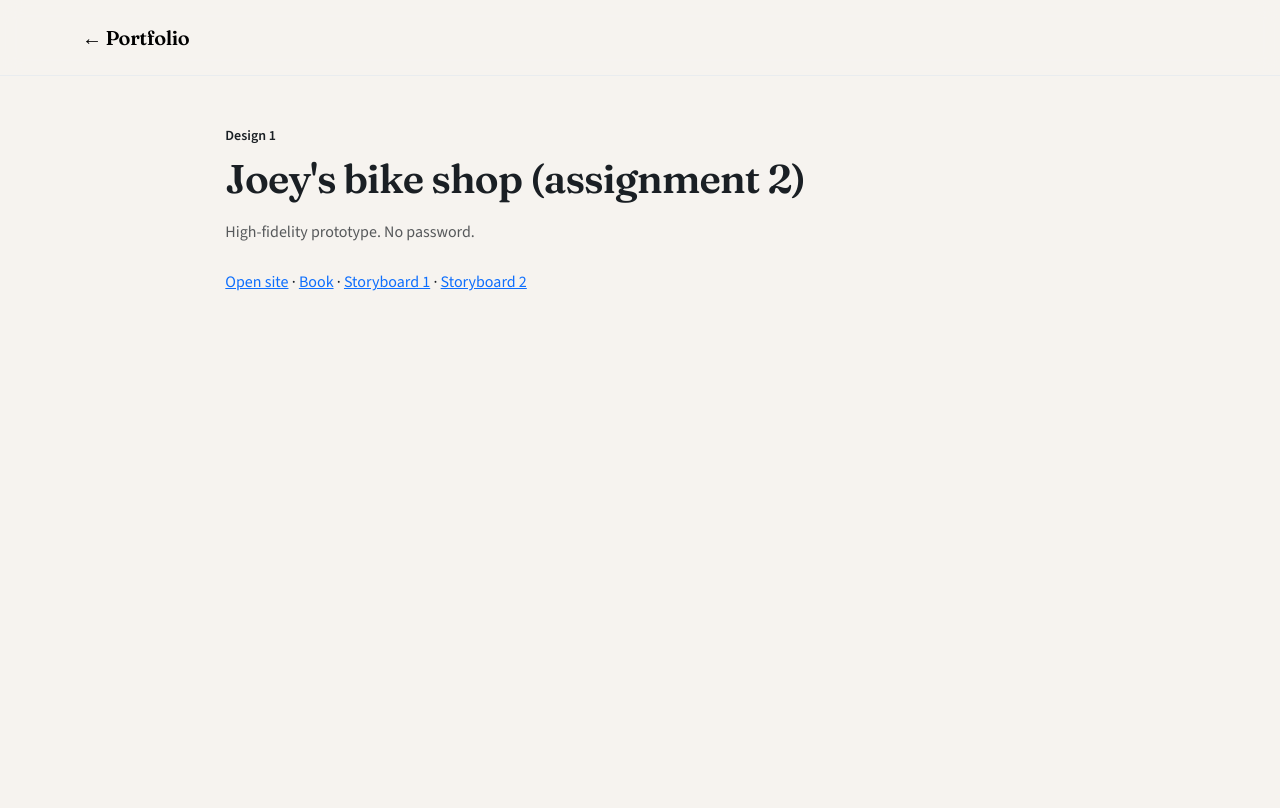
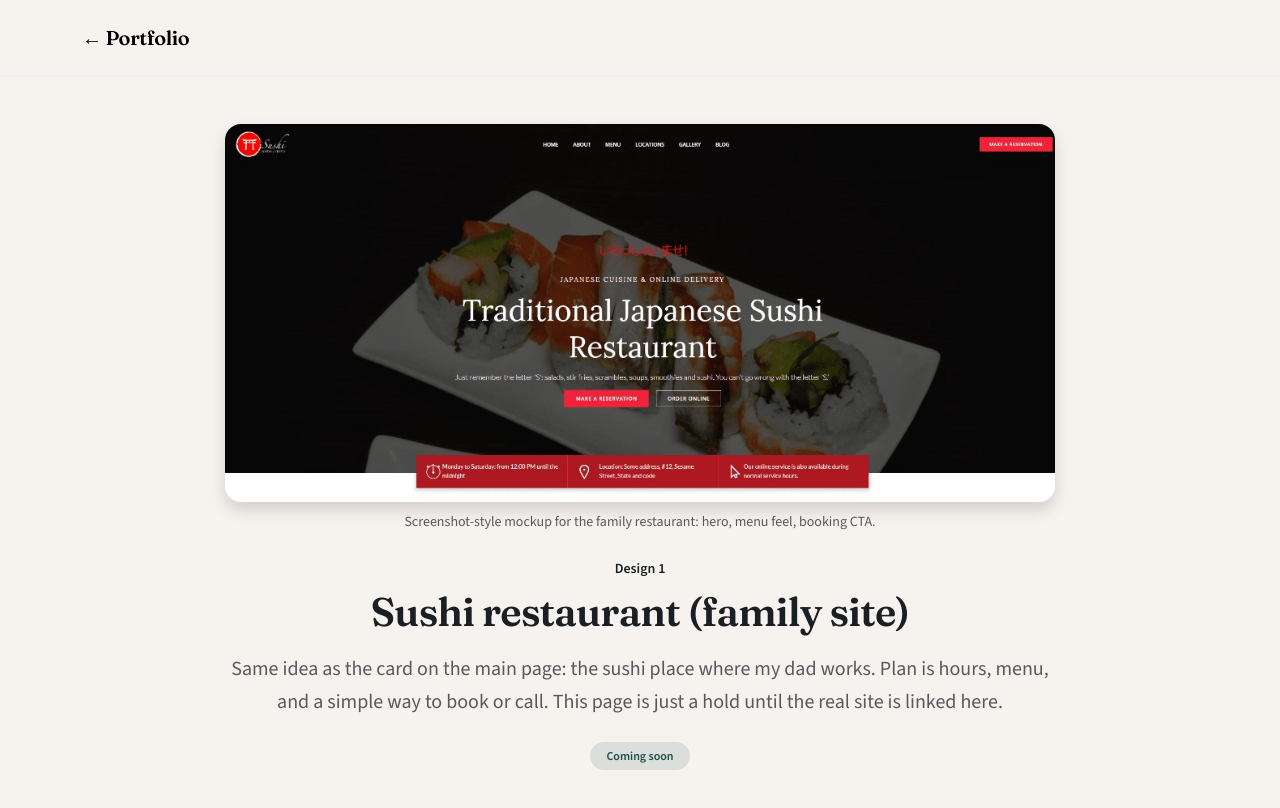
Before and after one commit to JosephAhn23/SEG3125-Assignment-1, a plain HTML site: page case-studies/case-study-sushi.html in a window 1280 px wide. Drawn offline with nearby package versions, Linux system fonts and the light colour scheme.

Commit message:
Restore Design 1 to sushi restaurant hold page.
Fix case study card and hold page that were incorrectly pointing at the bike shop prototype.

```diff
--- a/case-studies/case-study-sushi.html
+++ b/case-studies/case-study-sushi.html
@@ -3,7 +3,7 @@
   <head>
     <meta charset="utf-8" />
     <meta name="viewport" content="width=device-width, initial-scale=1" />
-    <title>Design 1 · Joey&apos;s service site</title>
+    <title>Design 1 · Sushi restaurant (soon)</title>
     <link rel="preconnect" href="https://fonts.googleapis.com" />
     <link rel="preconnect" href="https://fonts.gstatic.com" crossorigin />
     <link
@@ -24,17 +24,25 @@
         <a class="navbar-brand display-font" href="../index.html#case-studies">← Portfolio</a>
       </div>
     </nav>
-    <main class="flex-grow-1 py-5">
-      <div class="container col-lg-8">
+    <main class="flex-grow-1 d-flex align-items-center py-5">
+      <div class="container text-center col-lg-8">
+        <figure class="mb-4 mx-auto" style="max-width: 920px">
+          <img
+            src="../assets/case-study-sushi.png"
+            class="img-fluid rounded-4 shadow"
+            alt="Mockup: Japanese sushi restaurant landing page with hero and red accents"
+          />
+          <figcaption class="small text-muted mt-2">
+            Screenshot-style mockup for the family restaurant: hero, menu feel, booking CTA.
+          </figcaption>
+        </figure>
         <p class="fw-semibold small mb-2">Design 1</p>
-        <h1 class="display-font display-6 mb-3">Joey&apos;s bike shop (assignment 2)</h1>
-        <p class="text-muted mb-4">High-fidelity prototype. No password.</p>
-        <p>
-          <a href="../service-prototype/">Open site</a> ·
-          <a href="../service-prototype/#/book">Book</a> ·
-          <a href="../service-prototype/#/storyboard-1">Storyboard 1</a> ·
-          <a href="../service-prototype/#/storyboard-2">Storyboard 2</a>
+        <h1 class="display-font display-6 mb-3">Sushi restaurant (family site)</h1>
+        <p class="lead text-muted mb-4">
+          Same idea as the card on the main page: the sushi place where my dad works. Plan is hours, menu,
+          and a simple way to book or call. This page is just a hold until the real site is linked here.
         </p>
+        <span class="badge rounded-pill badge-soft px-3 py-2">Coming soon</span>
       </div>
     </main>
     <script
```
Also changed, not shown: index.html (+3 -3 lines).
